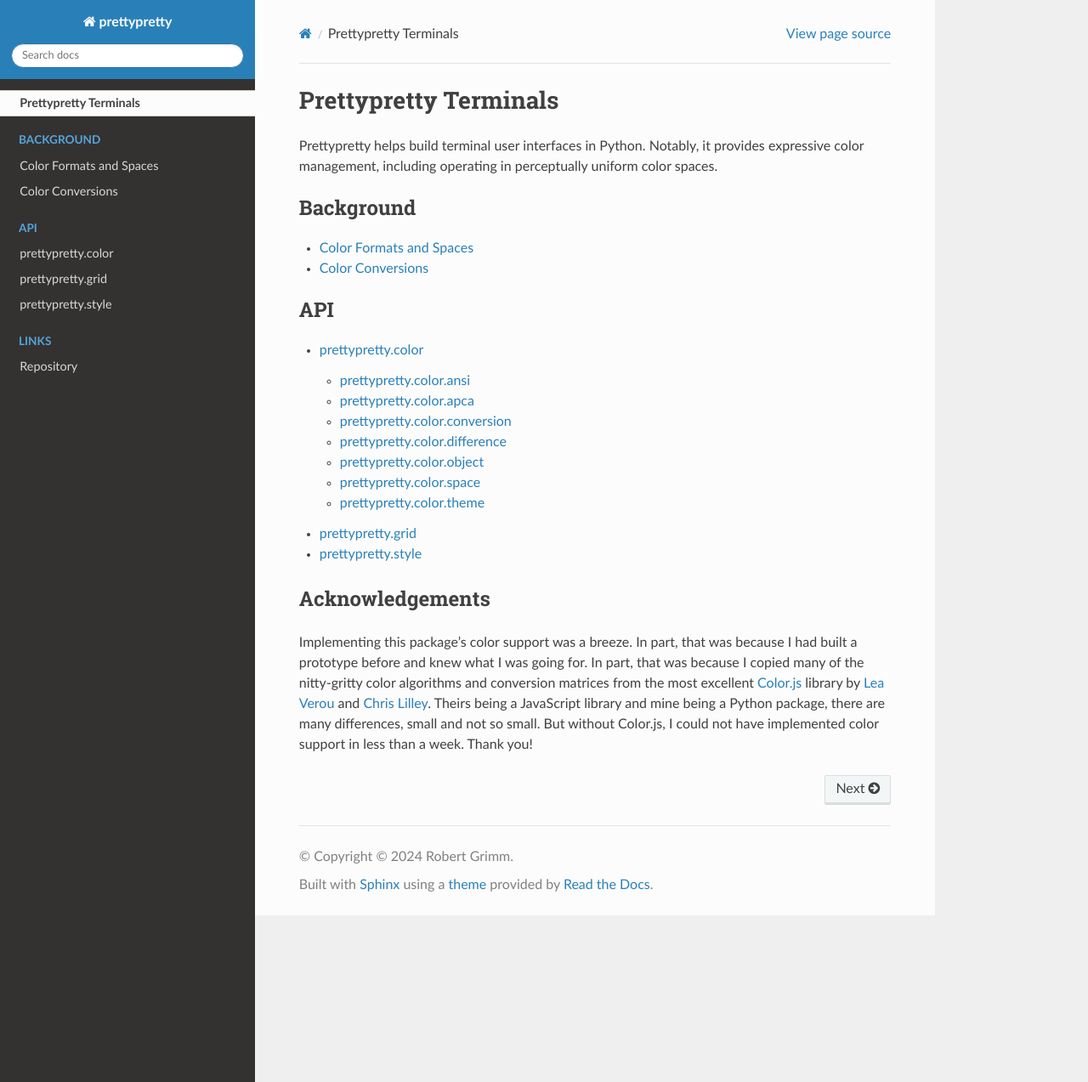
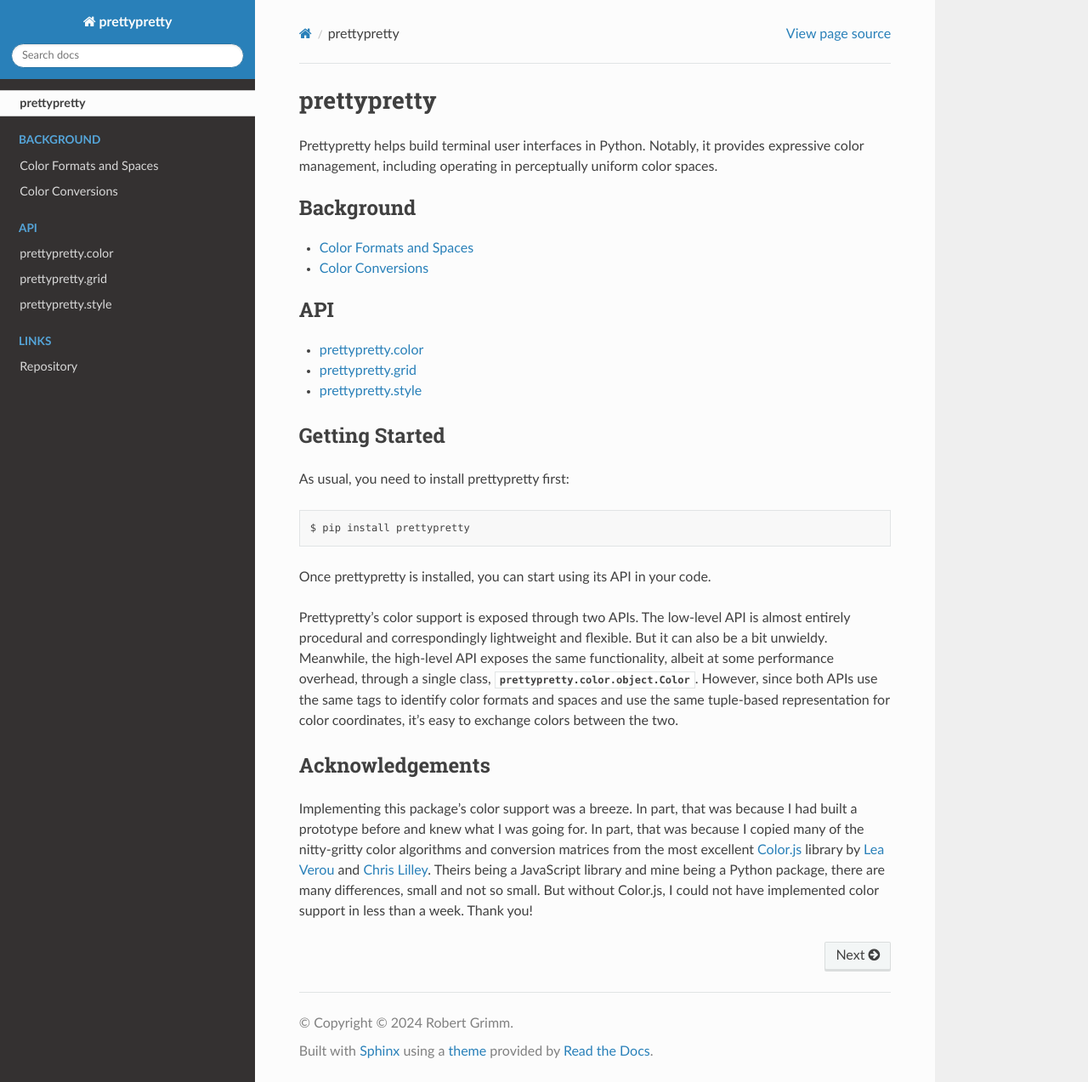
Before and after one commit to apparebit/prettypretty, a Sphinx documentation site: the page built from docs/index.rst, in a window 1280 px wide and 1273 px high. Shown: the whole window at 85% size. Built offline with Sphinx 7.4.7 and the Read the Docs theme 2.0.0, drawn with Linux system fonts in a browser that asks for light colours.

Commit message:
update documentation with latest modules and overview

```diff
--- a/docs/index.rst
+++ b/docs/index.rst
@@ -1,23 +1,25 @@
-Prettypretty Terminals
-======================
-
+prettypretty
+============
 
 Prettypretty helps build terminal user interfaces in Python. Notably, it
 provides expressive color management, including operating in perceptually
 uniform color spaces.
 
 .. toctree::
+   :maxdepth: 1
    :hidden:
 
    self
 
 .. toctree::
+   :maxdepth: 1
    :caption: Background
 
    formats-and-spaces
    conversions
 
 .. toctree::
+   :maxdepth: 1
    :caption: API
 
    apidocs/color
@@ -25,10 +27,33 @@
    apidocs/style
 
 .. toctree::
+   :maxdepth: 1
    :caption: Links
    :hidden:
 
    Repository <https://github.com/apparebit/prettypretty>
+
+
+Getting Started
+---------------
+
+As usual, you need to install prettypretty first:
+
+.. code-block:: sh
+
+   $ pip install prettypretty
+
+
+Once prettypretty is installed, you can start using its API in your code.
+
+Prettypretty's color support is exposed through two APIs. The low-level API is
+almost entirely procedural and correspondingly lightweight and flexible. But it
+can also be a bit unwieldy. Meanwhile, the high-level API exposes the same
+functionality, albeit at some performance overhead, through a single class,
+:class:`prettypretty.color.object.Color`. However, since both APIs use the same
+tags to identify color formats and spaces and use the same tuple-based
+representation for color coordinates, it's easy to exchange colors between the
+two.
 
 
 Acknowledgements
```
Also changed, not shown: docs/apidocs/color.rst (+14 -0 lines).
